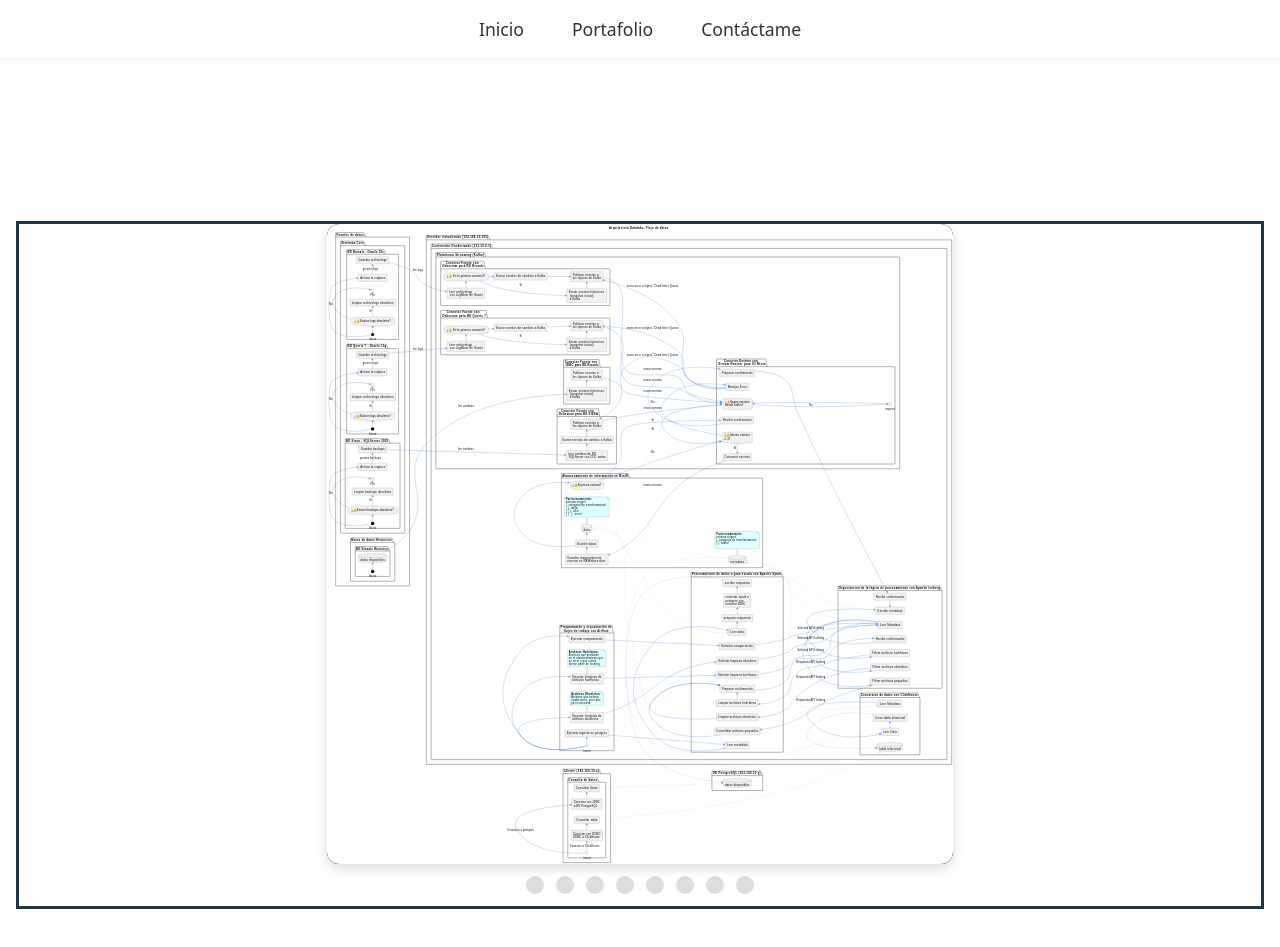
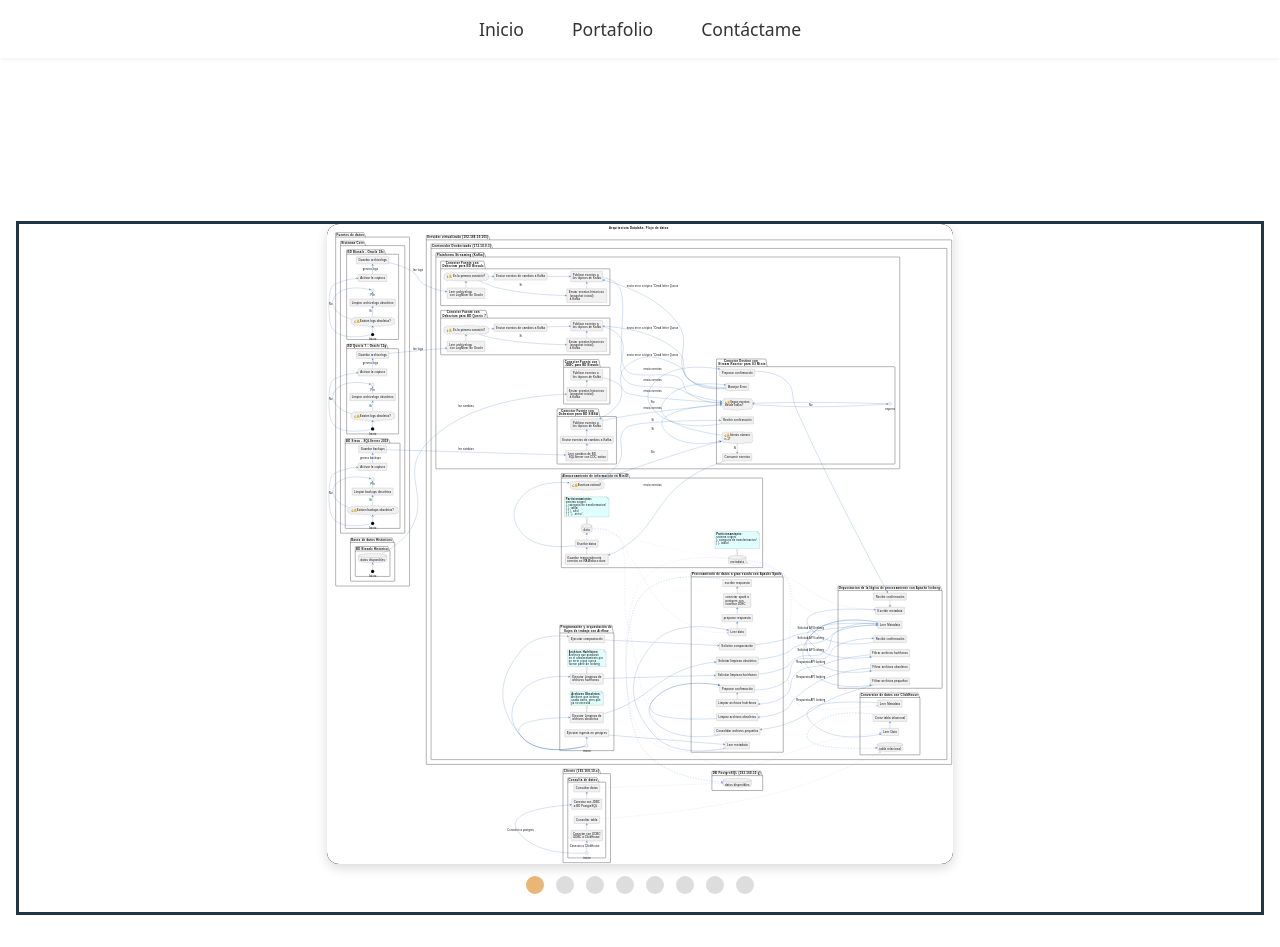
Before and after one commit to dianipineda/dianipineda.github.io, a Vue app in the folder portafolio-dianapineda/: page /portafolio in a window 1280 px wide. Built offline with nearby package versions, Linux system fonts and the light colour scheme.

Commit message:
ajuste de estilo: color en la posicion del indicador

```diff
--- a/portafolio-dianapineda/src/views/PortafolioView.vue
+++ b/portafolio-dianapineda/src/views/PortafolioView.vue
@@ -64,7 +64,7 @@ export default {
   margin-top: 1.5rem;
 }
 
-.p-galleria-indicator {
+.p-galleria-indicator > button {
   width: 18px;
   height: 18px;
   border-radius: 50%;
@@ -72,12 +72,6 @@ export default {
   transition: all 0.3s ease;
   cursor: pointer;
   border: none;
-}
-
-.p-galleria-indicator.p-highlight {
-  background: #007bff; /* azul activo */
-  transform: scale(1.3);
-  box-shadow: 0 0 8px rgba(0, 123, 255, 0.6);
 }
 
 .p-galleria-indicators,
@@ -114,6 +108,9 @@ export default {
   border-radius: 12px;   /* opcional: bordes redondeados */
 }
 
+.p-galleria .p-galleria-indicator-active .p-galleria-indicator-button {
+  background: #eab676;
+}
 
 .galleria-img {
   width: 100%;
```
